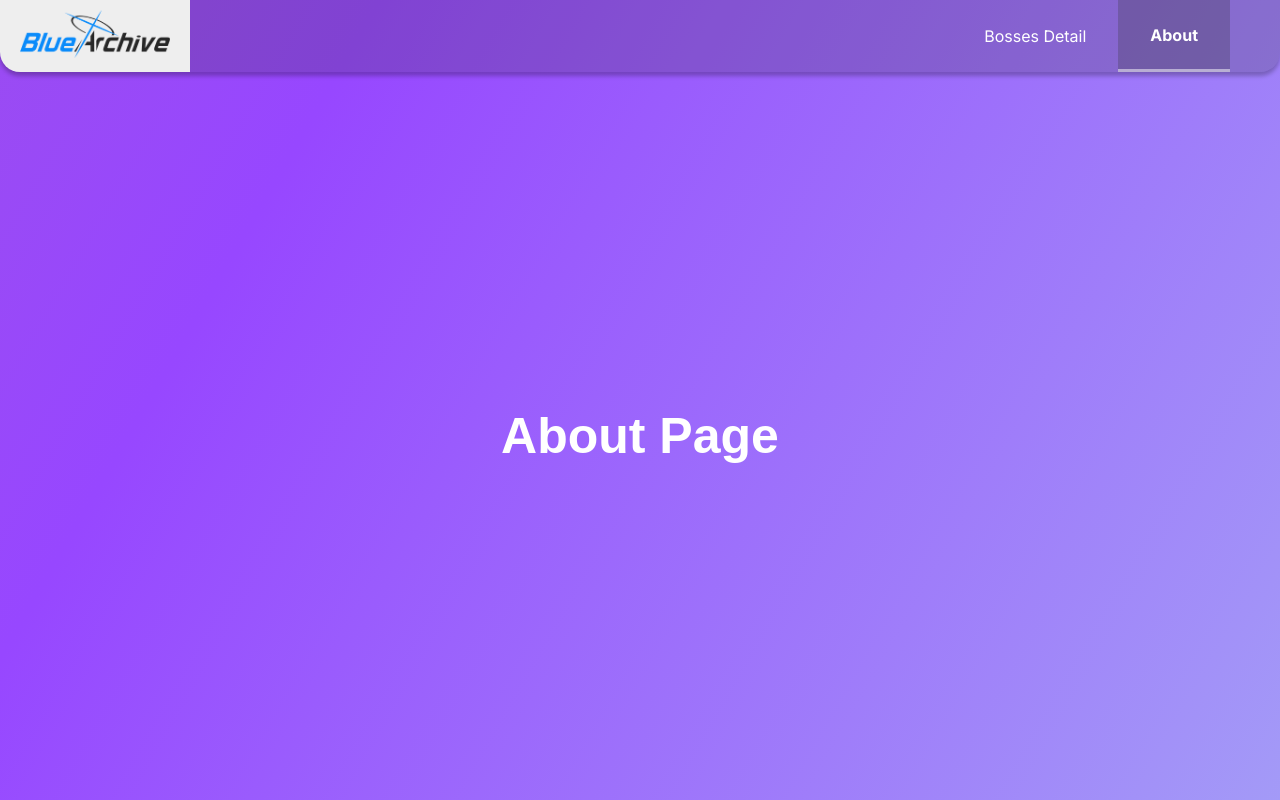
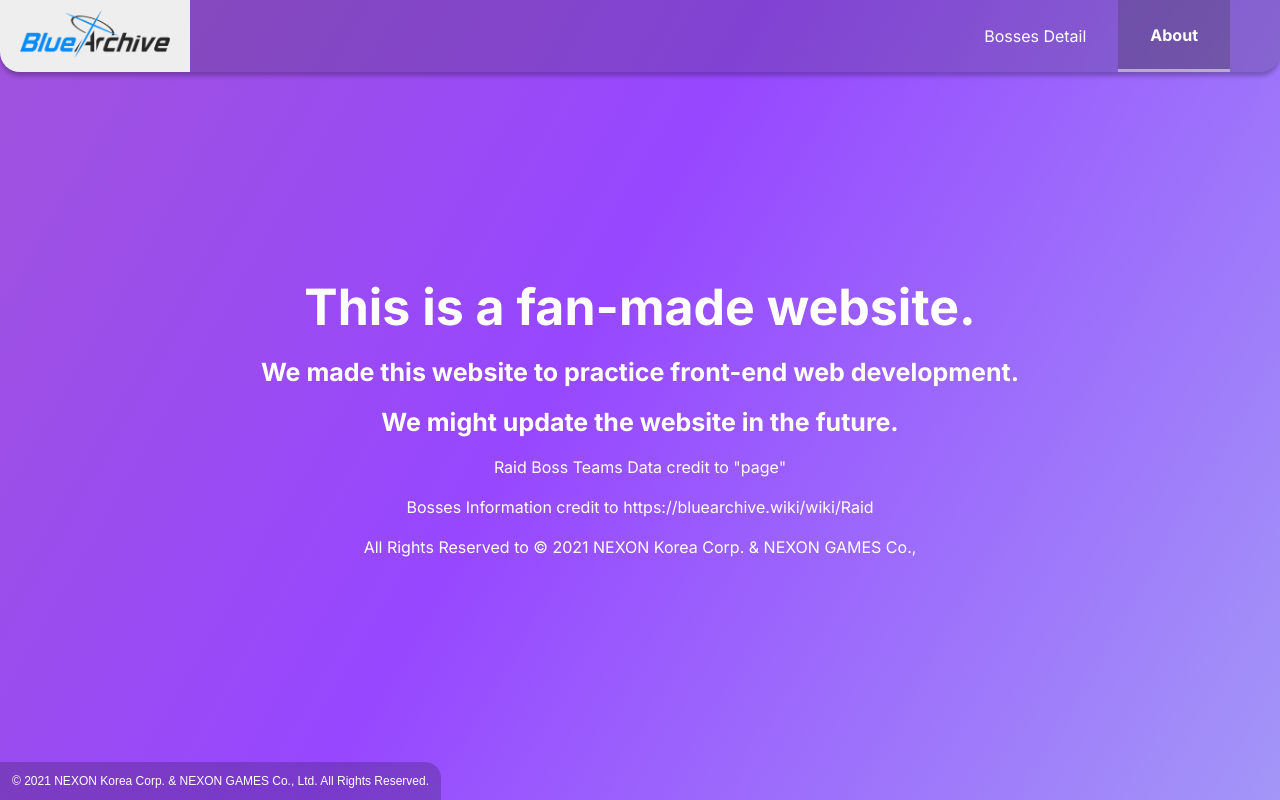
Before and after one commit to taeshin2000/BlueArchive_Raid_Boss_App, a React (Create React App) app: page /about in a window 1280 px wide. Built offline with nearby package versions, Linux system fonts and the light colour scheme.

Commit message:
add about page/footer

```diff
--- a/src/Pages/About.js
+++ b/src/Pages/About.js
@@ -1,5 +1,6 @@
 import "../index.css";
 import Navbar from "../components/Utilities/NavBar/NavBar";
+import Footer from "../components/Utilities/NavBar/Footer";
 
 export default function About() {
   return (
@@ -15,22 +16,37 @@ export default function About() {
       <div
         style={{
           flex: 1,
+          padding: 0,
           width: "100%",
-          padding: 0,
           margin: 0,
-          fontSize: 50,
           fontFamily: "sans-serif",
-          fontWeight: "bolder",
           color: "white",
           display: "flex",
           flexDirection: "column",
           justifyContent: "center",
           alignItems: "center",
+          textAlign: "center",
           gap: 20,
         }}
       >
-        About Page
+        <p style={{ fontSize: 50, fontWeight: "bold" }}>
+          This is a fan-made website.
+        </p>
+        <p style={{ fontSize: 25, fontWeight: "bold" }}>
+          We made this website to practice front-end web development.
+        </p>
+        <p style={{ fontSize: 25, fontWeight: "bold" }}>
+          We might update the website in the future.
+        </p>
+        <p>Raid Boss Teams Data credit to "page"</p>
+        <p>
+          Bosses Information credit to <a>https://bluearchive.wiki/wiki/Raid</a>
+        </p>
+        <p>
+          All Rights Reserved to © 2021 NEXON Korea Corp. & NEXON GAMES Co.,
+        </p>
       </div>
+      <Footer />
     </div>
   );
 }
--- a/src/Pages/Boss.js
+++ b/src/Pages/Boss.js
@@ -4,6 +4,7 @@ import BossBanner from "../components/Boss/BossBanner";
 import "../index.css";
 import Navbar from "../components/Utilities/NavBar/NavBar";
 import { useEffect, useState } from "react";
+import Footer from "../components/Utilities/NavBar/Footer";
 
 export default function Boss() {
   const [showBanner, setShowbanner] = useState(false);
@@ -53,6 +54,7 @@ export default function Boss() {
       </div>
 
       <Outlet />
+      <Footer />
     </div>
   );
 }
--- a/src/Pages/BossDetail.js
+++ b/src/Pages/BossDetail.js
@@ -6,6 +6,8 @@ import { bossList } from "../BossList";
 import RightPanel from "../components/bossDetail/RightPanel/RightPanel";
 import SkillSelector from "../components/bossDetail/LeftPanel/SkillSelector";
 import Navbar from "../components/Utilities/NavBar/NavBar";
+import Footer from "../components/Utilities/NavBar/Footer";
+
 export default function BossDetail() {
   const { bossName } = useParams();
   const [bossAttackType, setBossAttackType] = useState("");
@@ -196,6 +198,7 @@ export default function BossDetail() {
             secondTerrain={secondTerrain}
           />
         </div>
+        <Footer />
       </div>
     </div>
   );
--- a/src/components/Boss/BossBanner.js
+++ b/src/components/Boss/BossBanner.js
@@ -20,6 +20,7 @@ export default function BossBanner({ className }) {
         console.error("Error fetching data", error);
       }
     }
+
     getRaidData();
 
     //getData every minute
@@ -47,7 +48,7 @@ export default function BossBanner({ className }) {
   //display in format dd/hh/mm
   const displayTime = `${
     raidState === "Current" ? "Ends in" : "Starts in"
-  } : ${days} d / ${hours} h / ${minutes} m`;
+  } : ${days} d : ${hours} h : ${minutes} m`;
 
   //date month year
   const date = new Date(raidData?.startAt - timeDiff);
@@ -55,7 +56,7 @@ export default function BossBanner({ className }) {
   const month = date.toLocaleString("default", { month: "long" });
   const year = date.getFullYear();
   //display in format dd/mm/yy
-  const displayDate = `Start date : ${day} / ${month} / ${year}`;
+  const displayDate = `Start date : ${day} ${month} ${year}`;
 
   return (
     <div className={className}>
--- /dev/null
+++ b/src/components/Utilities/NavBar/Footer.js
@@ -0,0 +1,23 @@
+export default function Footer() {
+  return (
+    <div
+      style={{
+        width: "fit-content",
+        padding: 12,
+        margin: 0,
+        fontFamily: "sans-serif",
+        color: "white",
+        display: "flex",
+        flexDirection: "column",
+        gap: 20,
+        background: "rgba(0, 0, 0, 0.20)",
+        borderRadius: "0px 16px 0px 0px",
+        alignSelf: "flex-start",
+        fontWeight: "normal",
+        fontSize: 12,
+      }}
+    >
+      © 2021 NEXON Korea Corp. & NEXON GAMES Co., Ltd. All Rights Reserved.
+    </div>
+  );
+}
--- a/src/index.css
+++ b/src/index.css
@@ -29,6 +29,7 @@ code {
     300deg,
     rgb(165, 166, 246, 1),
     rgba(151, 71, 255, 1),
+    #a459c9,
     #a459c9,
     aqua
   );
```
Also changed, not shown: public/images/Boss/Kaiten/Kaiten_Banner.png (renamed from public/images/Boss/Kaiten/Kaite_Banner.png), public/images/Boss/Perorozilla/Perorozilla_Banner.png (renamed from public/images/Boss/Perorozilla/Perorodzilla_Banner.png).
